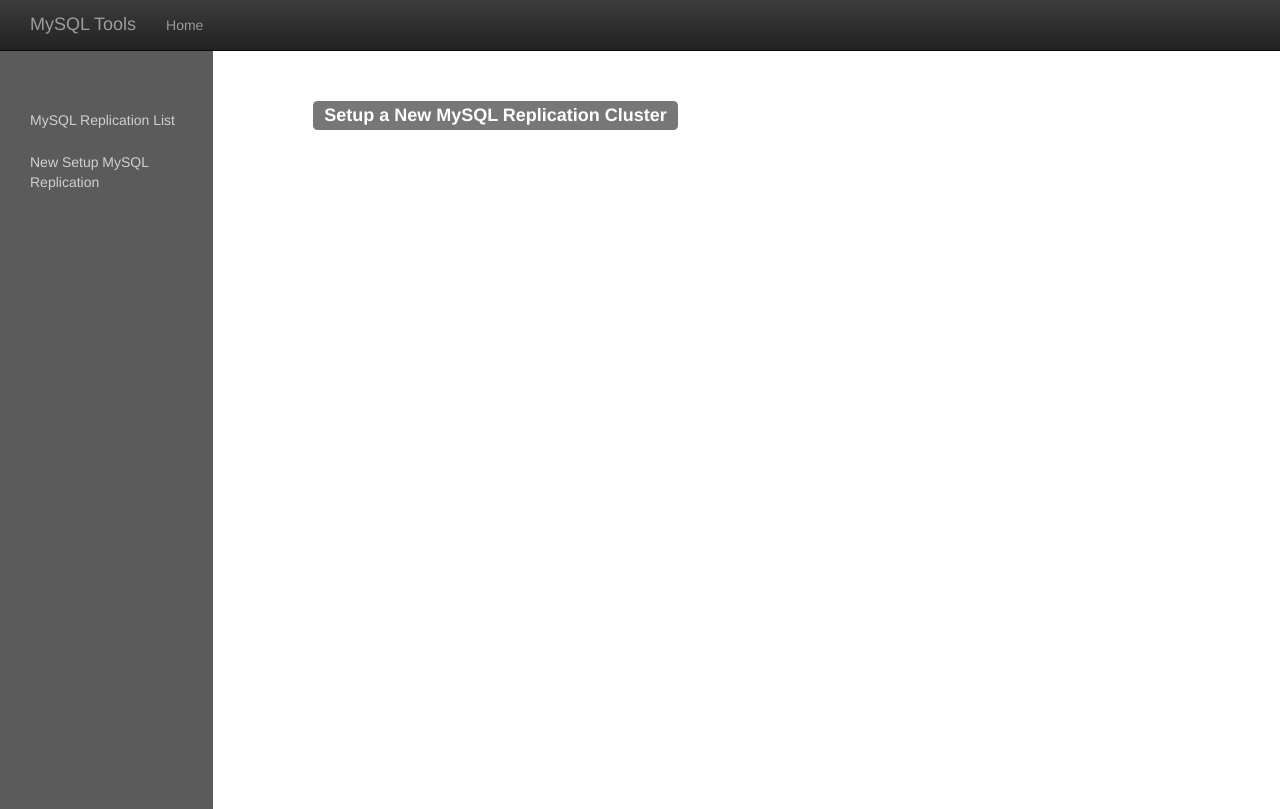
After one commit to fayesun/forauto, a Django app: page /mysqltools/new-repl/ in a window 1280 px wide. The commit adds this page. Run offline with Django 3.2, Linux system fonts and the light colour scheme; some libraries are stand-ins or nearby versions.

Commit message:
add forms.py, form class, newrepl.html

```diff
--- /dev/null
+++ b/mysqltools/forms.py
@@ -0,0 +1,4 @@
+from django import forms
+
+class MysqlReplFrom(forms.Form):
+    pass
--- a/mysqltools/static/mysqltools/css/base.css
+++ b/mysqltools/static/mysqltools/css/base.css
@@ -10,3 +10,8 @@
 }
 
 a {color: #d0d0d0;}
+
+#content-pos {
+    padding-top: 30px;
+    padding-left: 100px;
+}
--- a/mysqltools/templates/mysqltools/base.html
+++ b/mysqltools/templates/mysqltools/base.html
@@ -31,14 +31,13 @@
 <div class="container-fluid">
     <div class="row">
         <div class="col-xs-2" id="nav-left-affix-1">
-            <ul class="nav nav-pills nav-stacked" data-spy="affix" data-offset-top="205">
+            <ul class="nav nav-pills nav-stacked" data-spy="affix-top" data-offset-top="205">
                 <li><a href="{% url 'list-repl' %}">MySQL Replication List</a></li>
-                <li><a href="{% url 'new-repl' %}">New Setup Mysql Replication</a></li>
+                <li><a href="{% url 'new-repl' %}">New Setup MySQL Replication</a></li>
             </ul>
         </div>
         <div class="col-xs-10" id="content-pos">
-            okkkkk
-            {% block content %}ddddddddddddd{% endblock %}
+            {% block content %}{% endblock %}
         </div>
     </div>
 </div>
--- a/mysqltools/templates/mysqltools/index.html
+++ b/mysqltools/templates/mysqltools/index.html
@@ -1,2 +1,8 @@
 {% extends 'mysqltools/base.html' %}
 {% block title %}MySQL Replication{% endblock %}
+
+{% block content %}
+
+no MySQL Replication Clusters exists..., add first.
+
+{% endblock %}
--- /dev/null
+++ b/mysqltools/templates/mysqltools/listrepl.html
@@ -0,0 +1 @@
+{% extends 'mysqltools/base.html' %}
--- /dev/null
+++ b/mysqltools/templates/mysqltools/newrepl.html
@@ -0,0 +1,7 @@
+{% extends 'mysqltools/base.html' %}
+{% block title %}New a MySQL Replication Cluster {% endblock %}
+{% block content %}
+<h3><span class="label label-default">Setup a New MySQL Replication Cluster</span></h3>
+
+
+{% endblock %}
```
